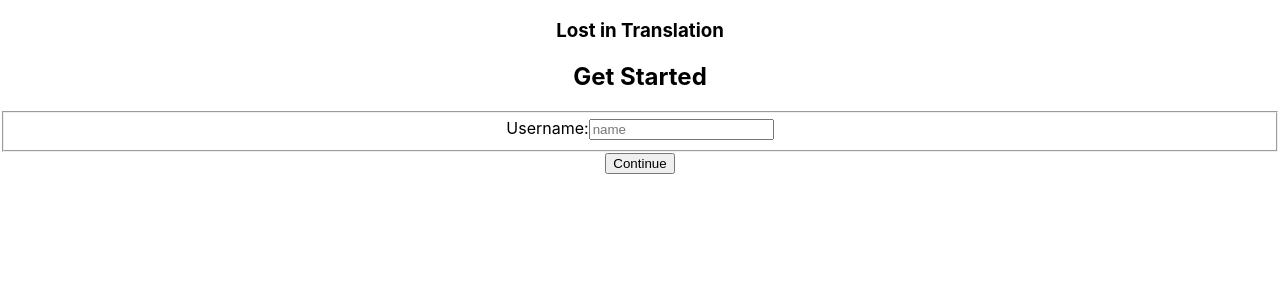
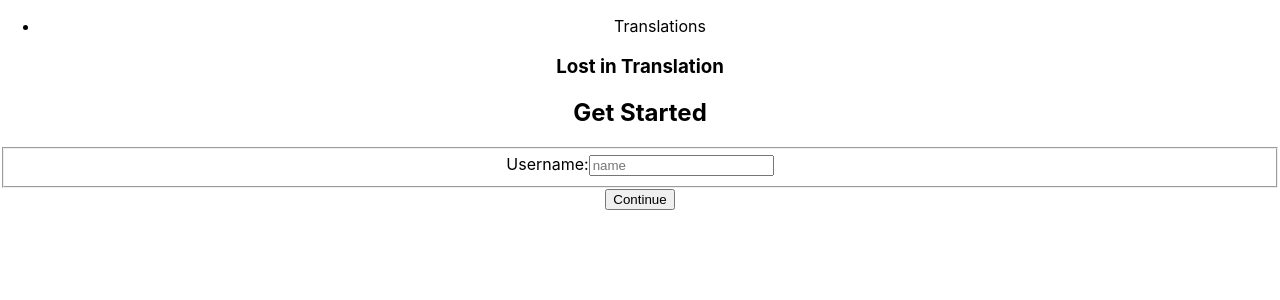
Before and after one commit to KipaTa/LostInTranslation, a React (Create React App) app: page / in a window 1280 px wide. Shown: the top 300 px of the page. Built offline with nearby package versions, Linux system fonts and the light colour scheme; no server answers.

Commit message:
feat: navbar and logout added

```diff
--- a/src/App.js
+++ b/src/App.js
@@ -3,6 +3,7 @@
 import Startup from './Views/Startup';
 import Translation from './Views/Translation';
 import Profile from './Views/Profile';
+import Navbar from './Components/Navbar/Navbar';
 
 function App() {
 
@@ -10,6 +11,7 @@
     <BrowserRouter>
       <div className="App">
 
+        <Navbar/>
         <Routes>
             <Route path="/" element={<Startup />} />
             <Route path="/translation" element={<Translation />} />
--- /dev/null
+++ b/src/Components/Navbar/Navbar.js
@@ -0,0 +1,26 @@
+import { NavLink } from "react-router-dom";
+import { useUser } from "../../context/UserContext";
+
+const Navbar = () => {
+  const { user } = useUser();
+
+  return (
+    <nav>
+      <ul>
+        <li>Translations</li>
+      </ul>
+    {user !== null &&
+        <ul>
+          <li>
+            <NavLink to="/translation">Translations</NavLink>
+          </li>
+          <li>
+            <NavLink to="/profile">Profile</NavLink>
+          </li>
+        </ul>
+      }
+    </nav>
+  );
+};
+
+export default Navbar;
--- a/src/Components/Profile/ProfileActions.js
+++ b/src/Components/Profile/ProfileActions.js
@@ -1,11 +1,24 @@
 import { Link } from "react-router-dom"
+import { STORAGE_KEY_USER } from "../../const/storageKeys"
+import { useUser } from "../../context/UserContext"
+import { storageDelete } from "../../utils/storage"
 
 const ProfileActions = () => {
+
+    const {setUser} = useUser()
+
+    const handleLogout = () => {
+        if (window.confirm("Are you sure?")) {
+            storageDelete(STORAGE_KEY_USER)
+            setUser(null)
+        }
+    }
+
     return (
         <ul>
             <li><Link to="/translation">Translation</Link></li>
             <li><button>Clear History</button></li>
-            <li><button>Logout</button></li>
+            <li><button onClick={ handleLogout }>Logout</button></li>
         </ul>
     )
 }
--- a/src/Views/Profile.js
+++ b/src/Views/Profile.js
@@ -3,7 +3,6 @@
 import ProfileHistory from "../Components/Profile/ProfileHistory"
 import { useUser } from "../context/UserContext"
 import withAuth from "../hoc/withAuth"
-
 
 const Profile = () => {
 
@@ -13,7 +12,7 @@
         <>
         <h1>Profile</h1>
         <ProfileHeader username={user.username}/>
-        <ProfileActions/>
+        <ProfileActions />
         <ProfileHistory translations = {user.translations}/>
         </>
     )
--- a/src/utils/storage.js
+++ b/src/utils/storage.js
@@ -10,3 +10,7 @@
     }
     return null
 }
+
+export const storageDelete = key => {
+    localStorage.removeItem(key)
+}
```
